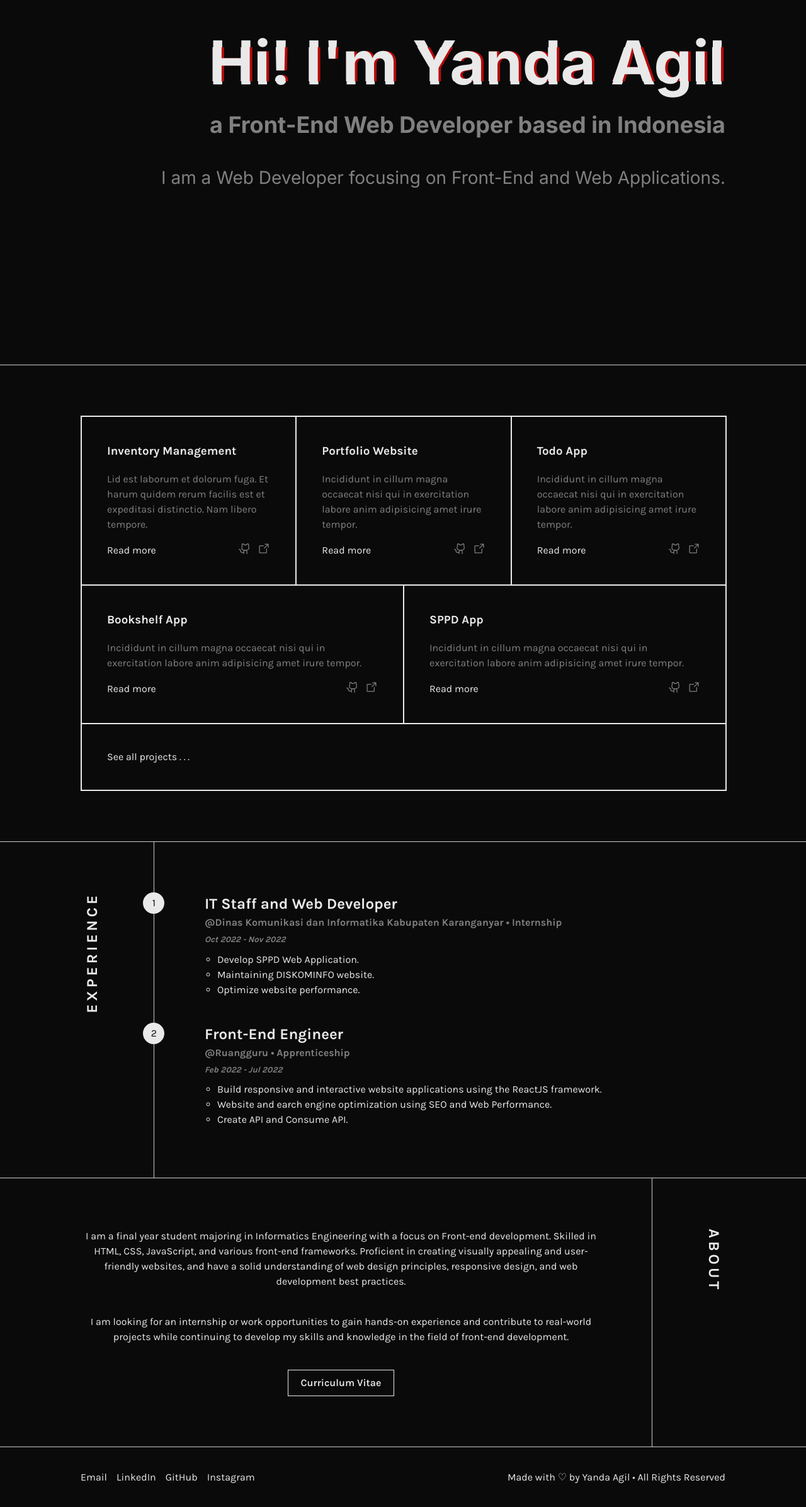
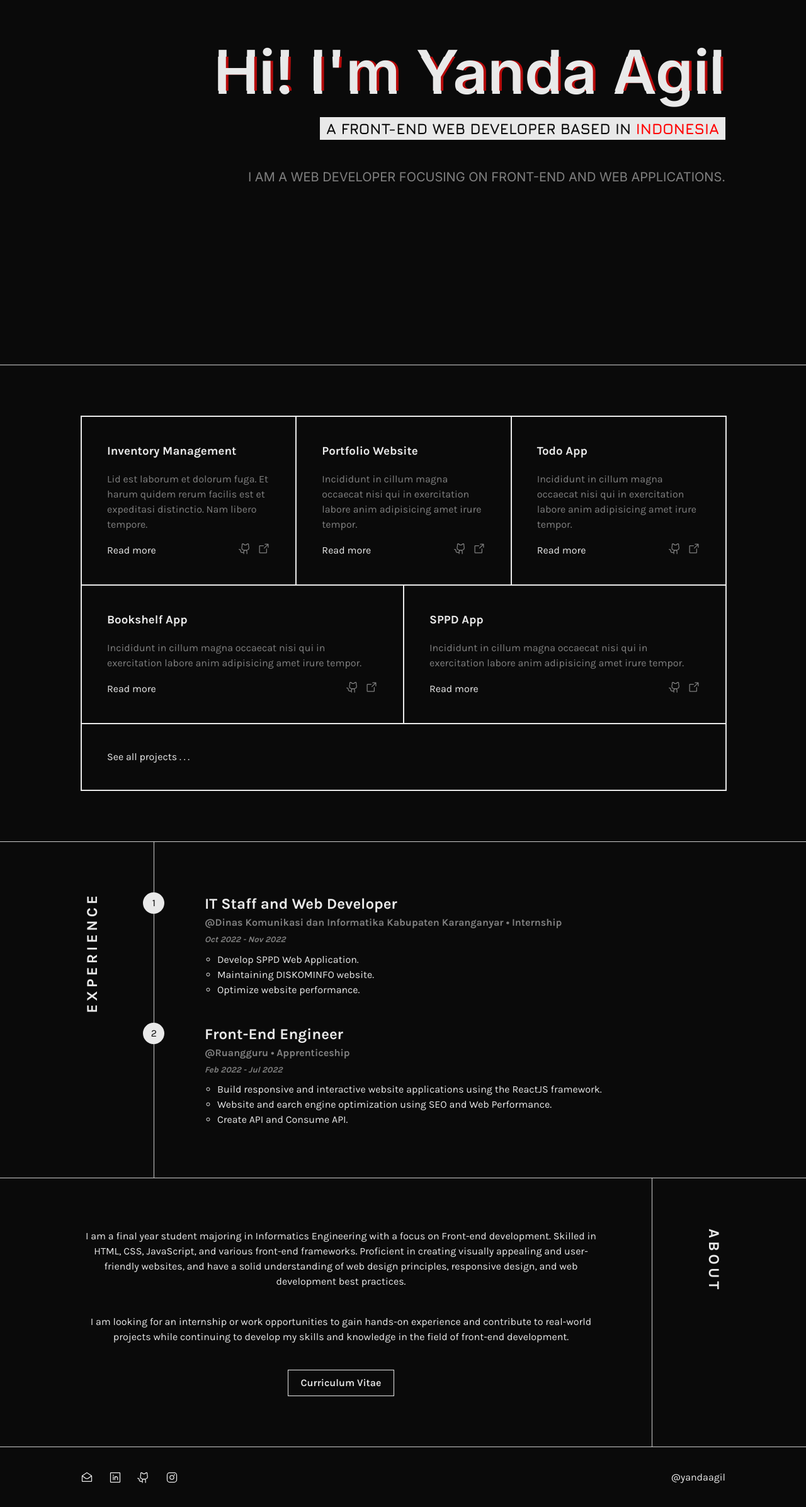
Before and after one commit to yandaagil/personal-web, a Next.js app: page / in a window 1280 px wide. Shown: the part 221-2614 px from the top of the page at 63% size. Built offline with nearby package versions, Linux system fonts and the light colour scheme.

Commit message:
update visual

```diff
--- a/src/pages/components/footer.jsx
+++ b/src/pages/components/footer.jsx
@@ -1,3 +1,10 @@
+import {
+  EnvelopeSimpleOpen,
+  LinkedinLogo,
+  GithubLogo,
+  InstagramLogo,
+} from "@phosphor-icons/react";
+
 const Footer = () => {
   return (
     <footer className="footer">
@@ -5,31 +12,31 @@ const Footer = () => {
         <div className="content">
           <div className="button-container">
             <a href="mailto:yandaagil@gmail.com" className="btn" target="">
-              Email
+              <EnvelopeSimpleOpen size={20} color="#e9e9e9" />
             </a>
             <a
               href="https://www.linkedin.com/in/yandaagil/"
               className="btn"
               target="__blank"
             >
-              LinkedIn
+              <LinkedinLogo size={20} color="#e9e9e9" />
             </a>
             <a
               href="https://www.github.com/yandaagil"
               className="btn"
               target="__blank"
             >
-              GitHub
+              <GithubLogo size={20} color="#e9e9e9" />
             </a>
             <a
               href="https://www.instagram.com/yandaagil"
               className="btn"
               target="__blank"
             >
-              Instagram
+              <InstagramLogo size={20} color="#e9e9e9" />
             </a>
           </div>
-          <p>Made with ♡ by Yanda Agil • All Rights Reserved</p>
+          <p>@yandaagil</p>
         </div>
       </div>
     </footer>
--- a/src/pages/components/hero.jsx
+++ b/src/pages/components/hero.jsx
@@ -9,9 +9,11 @@ const Hero = () => {
           >
             Hi! I&apos;m Yanda Agil
           </h1>
-          <p className="head-desc">
-            a Front-End Web Developer based in Indonesia
-          </p>
+          <div className="tags">
+            <p className="head-desc">
+              a Front-End Web Developer based in <span>Indonesia</span>
+            </p>
+          </div>
           <p className="head-desc2">
             I am a Web Developer focusing on Front-End and Web Applications.
           </p>
--- a/src/pages/components/work.jsx
+++ b/src/pages/components/work.jsx
@@ -1,5 +1,4 @@
 import Link from "next/link";
-import { useState } from "react";
 import { GithubLogo, ArrowSquareOut } from "@phosphor-icons/react";
 
 const Work = () => {
--- a/src/styles/app.scss
+++ b/src/styles/app.scss
@@ -1,9 +1,10 @@
-@import url('https://fonts.googleapis.com/css2?family=Inter:wght@400;600;700;800;900&family=Karla:wght@400;600;700&display=swap');
+@import url('https://fonts.googleapis.com/css2?family=Inter:wght@400;600;700;800;900&family=Jura:wght@300;400;500;600;700&family=Karla:wght@400;600;700&display=swap');
 
 :root {
 	--text-selection: #e9e9e9;
 	--font-karla: 'Karla', sans-serif;
 	--font-inter: 'Inter', sans-serif;
+	--font-jura: 'Jura', sans-serif;
 	--c-background: #0a0a0a;
 	--c-text: #e9e9e9;
 	--c-text-grey: #808080;
@@ -61,9 +62,10 @@ a[href] {
 				margin-bottom: 0;
 				font-size: 6rem;
 				font-family: var(--font-inter);
-				font-weight: 700;
+				font-weight: 600;
 				color: var(--c-text);
 				text-align: end;
+				// text-transform: uppercase;
 
 				&.glitch {
 					position: relative;
@@ -119,19 +121,34 @@ a[href] {
 				}
 			}
 
-			.head-desc {
-				margin-top: 0;
-				font-size: 2.25rem;
-				font-family: var(--font-inter);
-				font-weight: 700;
-				color: var(--c-text-grey);
-				text-align: end;
+			.tags {
+				display: flex;
+				align-items: end;
+
+				.head-desc {
+					margin-left: auto;
+					margin-top: 0;
+					margin-bottom: 2.75rem;
+					padding: 0 10px 0 10px;
+					font-size: 1.5rem;
+					font-family: var(--font-jura);
+					font-weight: 700;
+					text-transform: uppercase;
+					color: var(--c-background);
+					text-align: end;
+					background-color: var(--c-text);
+
+					span {
+						color: red;
+					}
+				}
 			}
 
 			.head-desc2 {
 				margin-top: 0;
-				font-size: 1.75rem;
+				font-size: 1.25rem;
 				font-family: var(--font-inter);
+				text-transform: uppercase;
 				color: var(--c-text-grey);
 				text-align: end;
 			}
@@ -141,7 +158,7 @@ a[href] {
 			display: flex;
 			flex-direction: column;
 			padding: 20px 80px 80px 80px;
-			height: 100%;
+			min-height: inherit;
 			border-left: 1px solid var(--c-grey);
 
 			.breadcrumbs {
@@ -700,36 +717,12 @@ a[href] {
 				align-items: center;
 
 				.btn {
-					margin-right: 15px;
+					display: flex;
+					align-items: center;
+					margin-right: 25px;
 					color: var(--c-text);
 					cursor: pointer;
 					position: relative;
-					transition-timing-function: cubic-bezier(0.25, 0.8, 0.25, 1);
-					transition-duration: 400ms;
-					transition-property: color;
-
-					&:hover, &:focus {
-						color: var(--c-text);
-					}
-
-					&:focus:after, &:hover:after {
-						width: 100%;
-						left: 0%;
-					}
-
-					&:after {
-						content: "";
-						pointer-events: none;
-						bottom: -2px;
-						left: 50%;
-						position: absolute;
-						width: 0%;
-						height: 1px;
-						background-color: #fff;
-						transition-timing-function: cubic-bezier(0.25, 0.8, 0.25, 1);
-						transition-duration: 400ms;
-						transition-property: width, left;
-					}
 				}
 			}
 
@@ -779,15 +772,15 @@ a[href] {
 	.hero .container {
 		.head {
 			.head-title {
-				font-size: 3.5rem;
+				font-size: 3.75rem;
 			}
 
-			.head-desc {
-				font-size: 1.75rem;
+			.tags .head-desc {
+				font-size: 1.25rem;
 			}
 
 			.head-desc2 {
-				font-size: 1.25rem;
+				font-size: 1.15rem;
 			}
 		}
 
@@ -856,18 +849,6 @@ a[href] {
 			}
 		}
 	}
-
-	.footer {
-		.container {
-			.content {
-				flex-direction: column;
-
-				p {
-					margin-bottom: 0;
-				}
-			}
-		}
-	}
 }
 
 @media screen and (max-width: 555px) {
@@ -880,8 +861,8 @@ a[href] {
 				font-size: 2rem;
 			}
 
-			.head-desc {
-				font-size: 1.25rem;
+			.tags .head-desc {
+				font-size: 1rem;
 			}
 
 			.head-desc2 {
```
